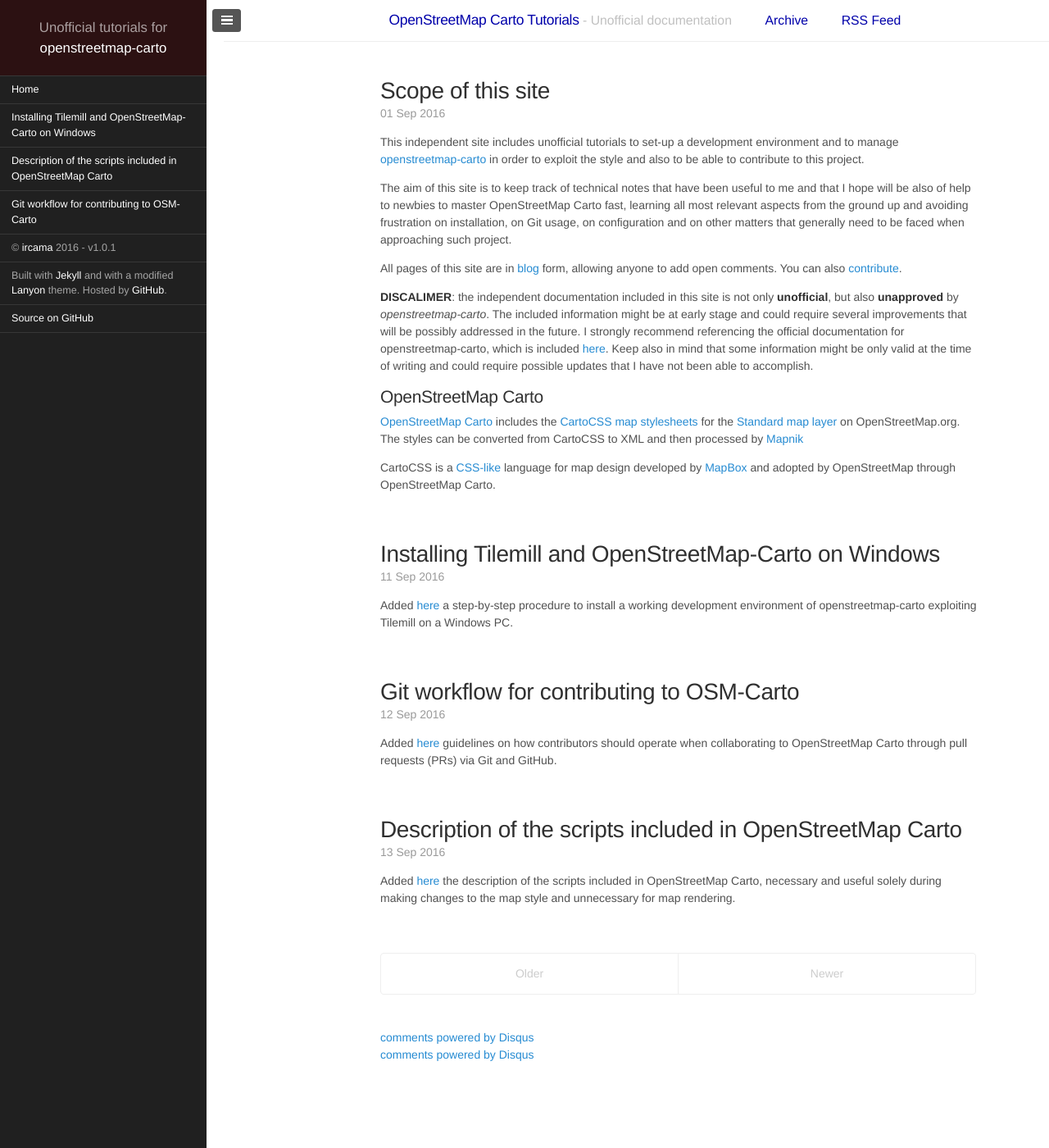
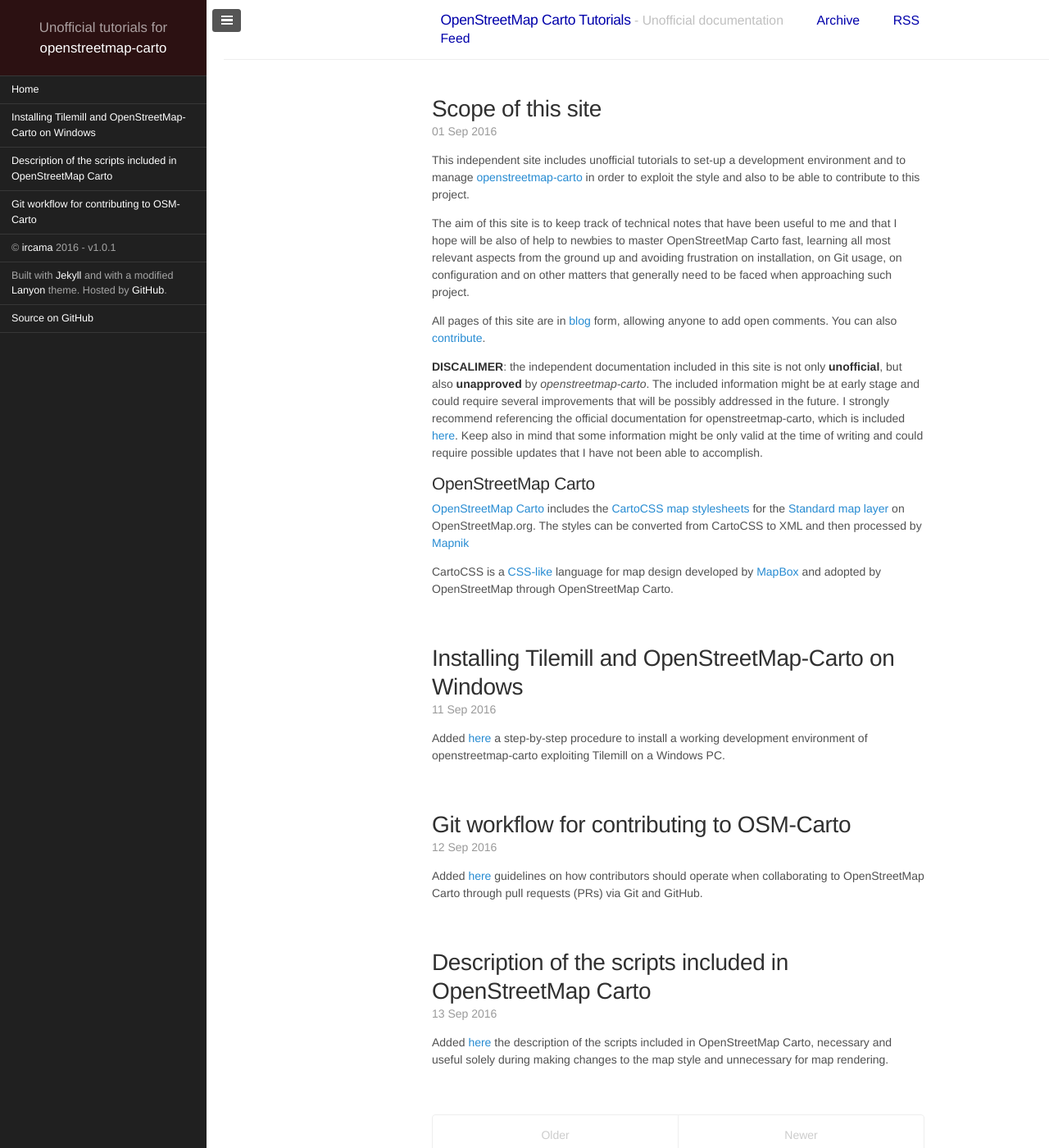
Before and after one commit to Ircama/osm-carto-tutorials, a Jekyll site: the page built from index.html, in a window 1280 px wide and 1400 px high. Shown: the whole window at 82% size. Built offline with Jekyll 4.4.1, drawn with Linux system fonts in a browser that asks for light colours; the list of posts is cut into pages by our own code; comment, search, counter and statistics services are not loaded.

Commit message:
size optimized for mobile devices
	modified:   public/css/lanyon.css

```diff
--- a/public/css/lanyon.css
+++ b/public/css/lanyon.css
@@ -80,9 +80,9 @@
     max-width: 42rem;
   }
 }
-@media (min-width: 54em) {
+@media (min-width: 45em) {
   .container {
-    max-width: 54rem;
+    max-width: 45rem;
   }
 }
 
```
